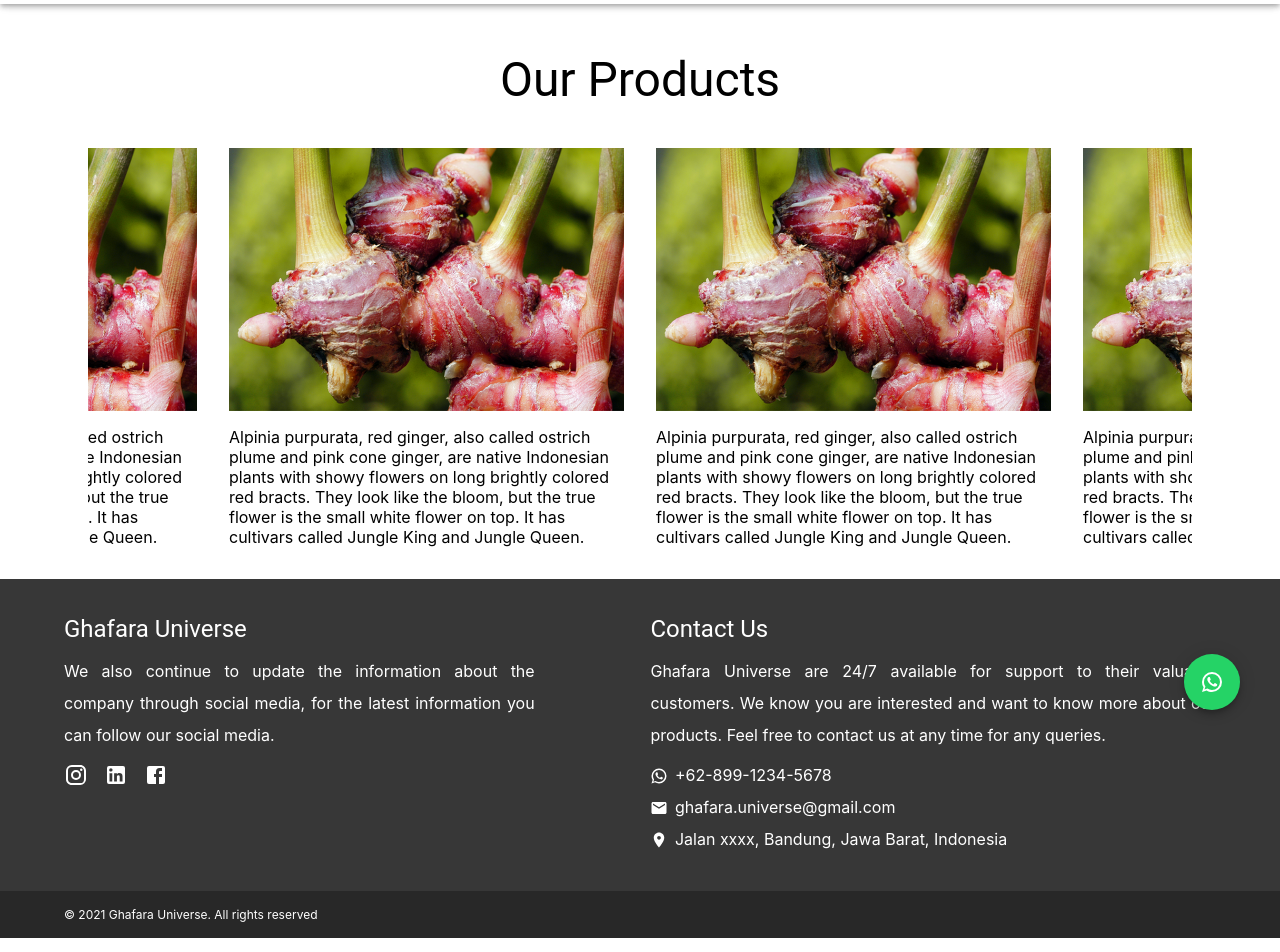
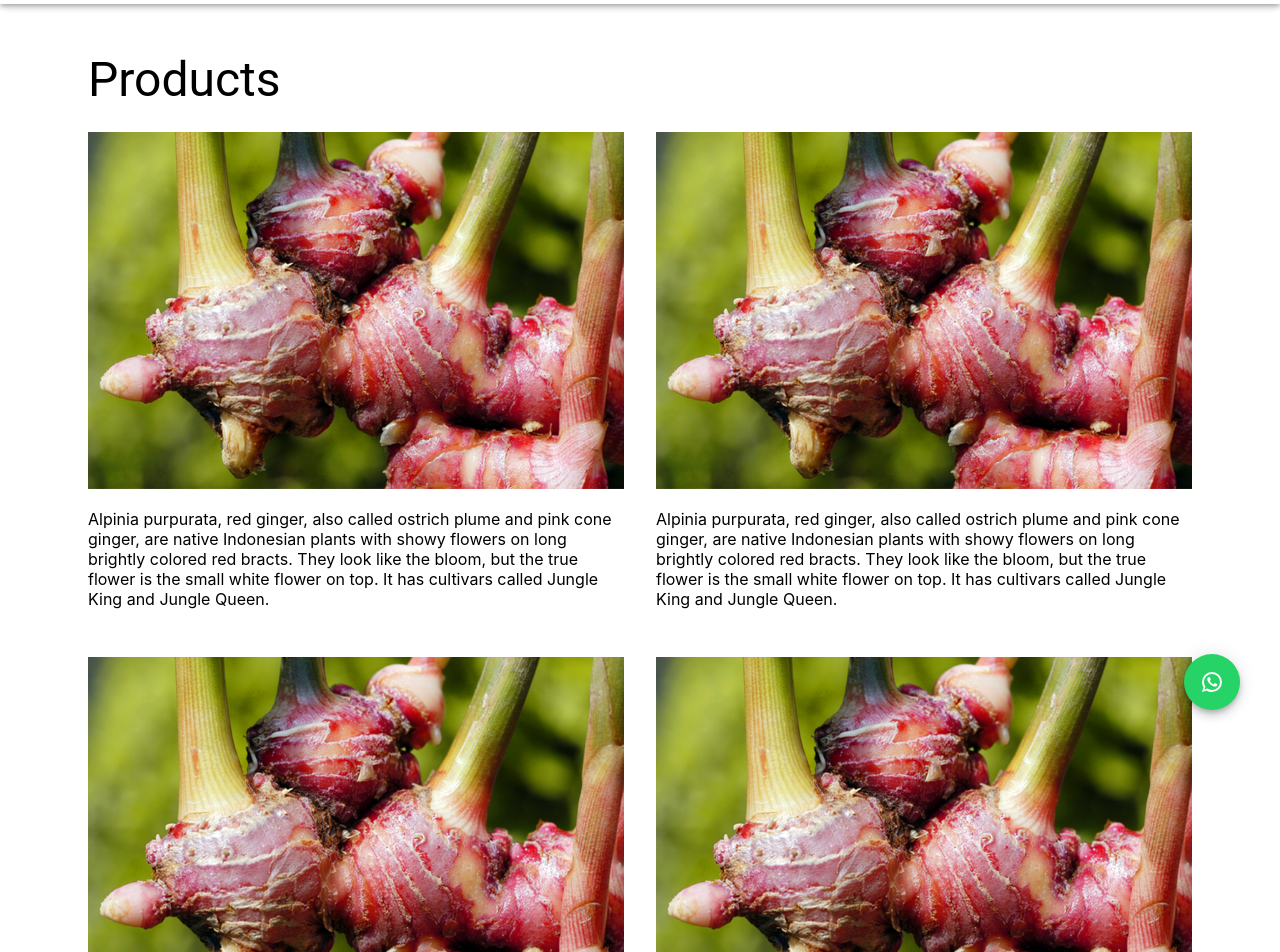
Before and after one commit to bimaaghafara/web-spices, a Next.js app: page /products in a window 1280 px wide. Shown: the part 60-1012 px from the top of the page. Built offline with nearby package versions, Linux system fonts and the light colour scheme.

Commit message:
update products

```diff
--- a/src/modules/products/index.js
+++ b/src/modules/products/index.js
@@ -1,10 +1,56 @@
+/* eslint-disable @next/next/no-img-element */
 import Layout from "src/components/layout";
-import Products from "src/modules/home/components/products";
+import Container from '@mui/material/Container';
+import Grid from '@mui/material/Grid';
+import Typography from '@mui/material/Typography';
+import Box from '@mui/material/Box';
+// import Products from "src/modules/home/components/products";
 
 const ProductsPage = () => {
     return (
         <Layout>
-            <Products />
+            <Container maxWidth="lg" sx={{ pt: '48px', mb: '60px', minHeight: '100vh' }}>
+                <Typography variant="h3" sx={{
+                    marginBottom: '24px',
+                    fontSize: {xs: '2rem', md: '3rem' }
+                }}>
+                    Products
+                </Typography>
+                <Grid container spacing={4}>
+                    <Grid item xs={12} sm={6}>
+                        <Box>
+                            <img src="/img/jahe-merah.png" alt="" style={{ maxWidth: '100%' }} />
+                            <p>
+                            Alpinia purpurata, red ginger, also called ostrich plume and pink cone ginger, are native Indonesian plants with showy flowers on long brightly colored red bracts. They look like the bloom, but the true flower is the small white flower on top. It has cultivars called Jungle King and Jungle Queen.
+                            </p>
+                        </Box>
+                    </Grid>
+                    <Grid item xs={12} sm={6}>
+                        <Box>
+                            <img src="/img/jahe-merah.png" alt="" style={{ maxWidth: '100%' }} />
+                            <p>
+                            Alpinia purpurata, red ginger, also called ostrich plume and pink cone ginger, are native Indonesian plants with showy flowers on long brightly colored red bracts. They look like the bloom, but the true flower is the small white flower on top. It has cultivars called Jungle King and Jungle Queen.
+                            </p>
+                        </Box>
+                    </Grid>
+                    <Grid item xs={12} sm={6}>
+                        <Box>
+                            <img src="/img/jahe-merah.png" alt="" style={{ maxWidth: '100%' }} />
+                            <p>
+                            Alpinia purpurata, red ginger, also called ostrich plume and pink cone ginger, are native Indonesian plants with showy flowers on long brightly colored red bracts. They look like the bloom, but the true flower is the small white flower on top. It has cultivars called Jungle King and Jungle Queen.
+                            </p>
+                        </Box>
+                    </Grid>
+                    <Grid item xs={12} sm={6}>
+                        <Box>
+                            <img src="/img/jahe-merah.png" alt="" style={{ maxWidth: '100%' }} />
+                            <p>
+                            Alpinia purpurata, red ginger, also called ostrich plume and pink cone ginger, are native Indonesian plants with showy flowers on long brightly colored red bracts. They look like the bloom, but the true flower is the small white flower on top. It has cultivars called Jungle King and Jungle Queen.
+                            </p>
+                        </Box>
+                    </Grid>
+                </Grid>
+            </Container>
         </Layout>
     );
 };
```
Also changed, not shown: src/modules/contact/index.js (+12 -0 lines).
